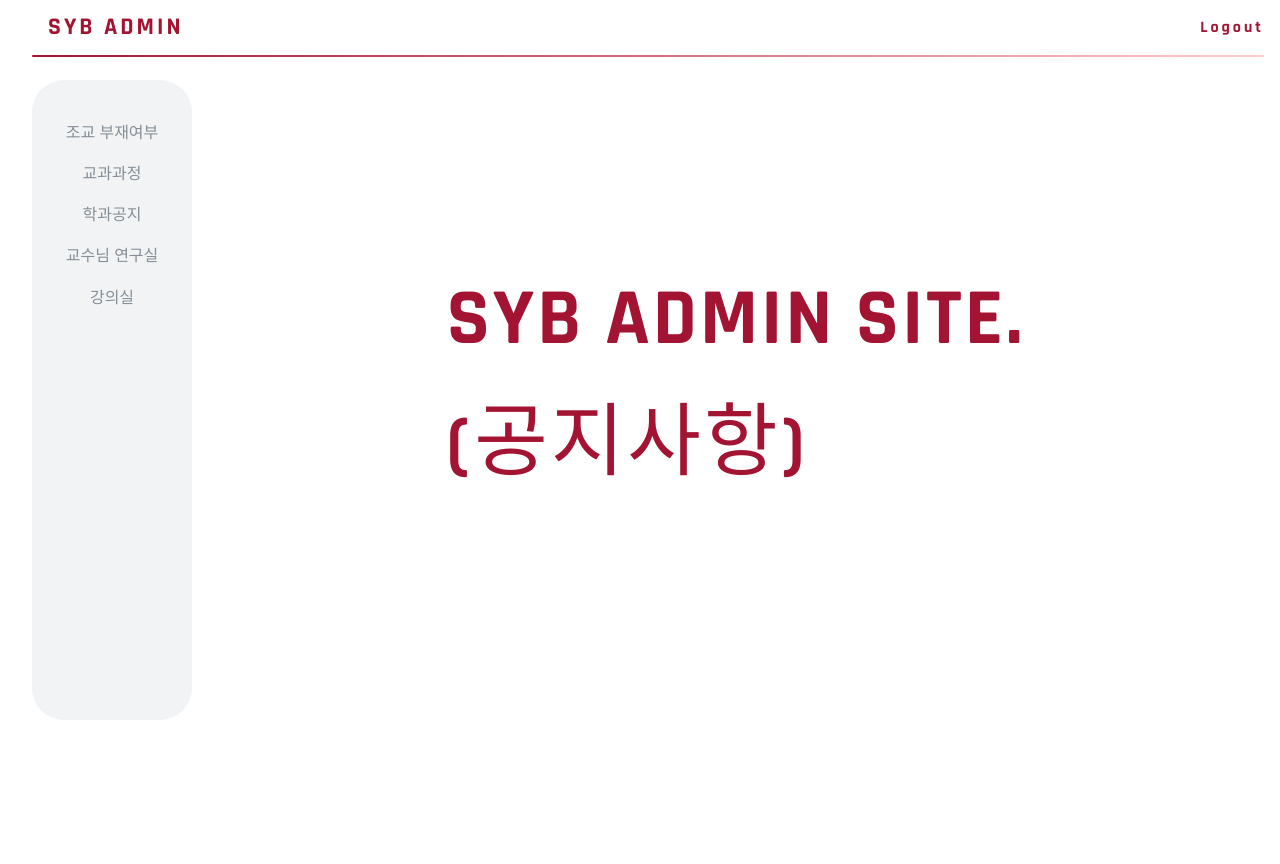
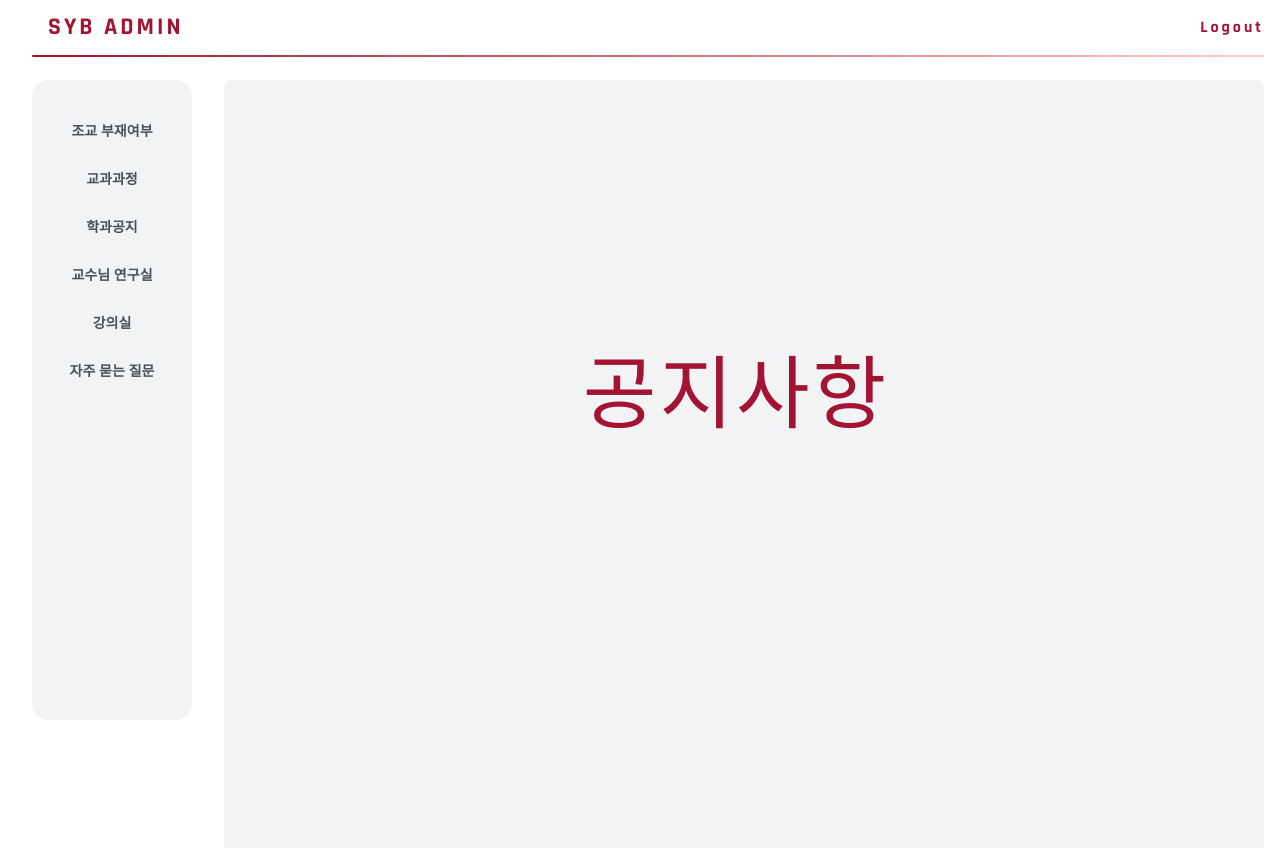
Before and after one commit to MLifeFam/SYB-web, a React (Create React App) app: page /main in a window 1280 px wide. Shown: the top 864 px of the page. Built offline with nearby package versions, Linux system fonts and the light colour scheme.

Commit message:
메인페이지 UI변경 및 자주 묻는 질문 페이지 추가
1. 전체적인 UI 변경
2. 자주 묻는 질문페이지 추가

```diff
--- a/src/components/Menu.js
+++ b/src/components/Menu.js
@@ -11,15 +11,13 @@ const MenuContainer = styled.div`
 `;
 
 const MenuContent = styled.div`
-    color:${oc.gray[6]};
-    font-size:1rem;
-    ':hover':{
-        color:"red"
-    }
+    color:${oc.gray[7]};
+    font-weight:bold;
 `;
 
 const Spacing = styled.div`
     margin:0.5rem 0;
+    height:2rem;
 `;
 
 
@@ -63,6 +61,13 @@ class Menu extends Component{
                         </MenuContent>
                     </Spacing>
                 </Link>
+                <Link to="/bestqa" style={{textDecoration: 'none'}}>
+                    <Spacing>
+                        <MenuContent>
+                            자주 묻는 질문
+                        </MenuContent>
+                    </Spacing>
+                </Link>
             </MenuContainer>
         );
     }
--- /dev/null
+++ b/src/pages/Bestqa.js
@@ -0,0 +1,72 @@
+import React from "react";
+import axios from "axios";
+import { Form, Select, Input, Button } from "antd";
+import { ToastContainer, toast } from "react-toastify";
+import "react-toastify/dist/ReactToastify.css";
+
+const BestqaData = ({ data }) => {
+    const [form] = Form.useForm();
+    const onFinishFunc = async (formData) => {
+      const response = await axios
+        .put(`https://mfam.site/bestqa/${data.id}`, formData)
+        .catch((error) => {
+          toast.error("에러가 났어요!");
+        });
+      toast.success("수정에 성공하였습니다!");
+      console.log(response);
+    };
+    return (
+      <div style={{width:"30rem"}}>
+        <Form
+          initialValues={{ id: data.id, question: data.question }}
+          onFinish={onFinishFunc}
+          form={form}
+        >
+          <Form.Item label={`Top ${data.id} `} name="id"></Form.Item>
+          <Form.Item label="질문" name="question">
+            <Input/>
+          </Form.Item>
+          <Form.Item colon={false} wrapperCol={{ span: 11, offset: 11 }}>
+            <Button type="primary" htmlType="submit">
+              수정하기
+            </Button>
+          </Form.Item>
+        </Form>
+        <ToastContainer
+          position="bottom-right"
+          autoClose={2500}
+          hideProgressBar={false}
+          newestOnTop={false}
+          closeOnClick
+          rtl={false}
+          pauseOnFocusLoss
+          draggable
+          pauseOnHover
+        />
+      </div>
+    );
+  };
+
+const Bestqa = () => {
+    const [data, setData] = React.useState([]);
+    const getData = React.useCallback(async () => {
+      const response = await axios.get("https://mfam.site/bestqa");
+      console.log(response);
+      setData(response.data);
+    }, []);
+    React.useEffect(() => {
+      getData();
+    }, []);
+    return (
+      <div style={{margin: "3% 10%", padding:"1% 0%", display:"flex",alignItems:"center", flexDirection:"column", background:"white", borderRadius:"0.5rem",border:"2px solid lightgray"}}>
+        <div style={{ textAlign: "center", fontSize: "30px", margin:"0 0 2rem 0"}}>
+          자주 묻는 질문 수정 페이지
+        </div>
+        {data.map((it, i) => {
+          return <BestqaData key={it.classname} data={it}/>;
+        })}
+      </div>
+    );
+  };
+
+export default Bestqa;
--- a/src/pages/Curriculum.js
+++ b/src/pages/Curriculum.js
@@ -13,7 +13,7 @@ const Curriculum = () => {
     const [data, setData] = React.useState([]);
     const [isDisable, setDisable] = React.useState(true);
     const getData = React.useCallback(async () => {
-      const response = await axios.get(`http://mfam.site:3001/curriculum/${department}`);
+      const response = await axios.get(`https://mfam.site/curriculum/${department}`);
       console.log(response);
       setData(response.data);
 
@@ -34,7 +34,7 @@ const Curriculum = () => {
 
     const onFinish = async (formData) => {
       const response = await axios
-      .put(`http://mfam.site:3001/curriculum/${formData.department}`, formData)
+      .put(`https://mfam.site/${formData.department}`, formData)
       .catch((error) => {
         toast.error("에러가 났어요!");
       });
@@ -48,7 +48,7 @@ const Curriculum = () => {
     }, [department, getData]);
 
     return (
-      <div style={{ margin: "3% 10%", display:"flex",alignItems:"center", flexDirection:"column"}}>
+      <div style={{margin: "3% 10%", padding:"1% 0%", display:"flex",alignItems:"center", flexDirection:"column", background:"white", borderRadius:"0.5rem",border:"2px solid lightgray"}}>
         <div style={{ textAlign: "center", fontSize: "30px" }}>
           <p>교과 과정 링크 수정 페이지</p>
         </div>
--- a/src/pages/MainPage.js
+++ b/src/pages/MainPage.js
@@ -9,6 +9,7 @@ import Status from './Status';
 import Notice from './Notice';
 import Professor from './Professor';
 import Timetable from './Timetable';
+import Bestqa from './Bestqa';
 import oc from 'open-color';
 
 const Container = styled.div`
@@ -19,13 +20,14 @@ const Container = styled.div`
     position:absolute;
     margin-top:3rem;
     margin-left:2rem;
+    overflow:hidden;
 `;
 
 const MenuBar = styled.div`
   width:10rem;
   height:80%;
   background-color:${oc.gray[1]};
-  border-radius:2rem;
+  border-radius:1rem;
   position:fixed;
   z-index:2;
 `;
@@ -33,8 +35,9 @@ const MenuBar = styled.div`
 const Contents = styled.div`
   width:100%;
   height:100%;
-  margin-left:12rem;
-  margin-right:3rem;
+  margin:2rem 3rem 3rem 12rem;
+  border-radius:0.5rem;
+  background-color:${oc.gray[1]};
 `;
 
 class MainPage extends Component{
@@ -49,7 +52,7 @@ class MainPage extends Component{
                 <MenuBar style={{marginTop:"2rem"}}>
                   <Menu/>
                 </MenuBar>
-                <Contents style={{marginTop:"1rem"}}>
+                <Contents>
                   <Switch>
                     <Route path="/main" component={Welcome} exact/>
                     <Route path="/status" component={Status} exact/>
@@ -57,6 +60,7 @@ class MainPage extends Component{
                     <Route path="/notice" component={Notice} exact/>
                     <Route path="/professor" component={Professor} exact/>
                     <Route path="/timetable" component={Timetable} exact/>
+                    <Route path="/bestqa" component={Bestqa} exact/>
                   </Switch>
                 </Contents>
               </Router>
--- a/src/pages/Notice.js
+++ b/src/pages/Notice.js
@@ -13,7 +13,7 @@ const Notice = () => {
     const [data, setData] = React.useState([]);
     const [isDisable, setDisable] = React.useState(true);
     const getData = React.useCallback(async () => {
-      const response = await axios.get(`http://mfam.site:3001/notice/${department}`);
+      const response = await axios.get(`https://mfam.site/notice/${department}`);
       console.log(response);
       setData(response.data);
 
@@ -34,7 +34,7 @@ const Notice = () => {
 
     const onFinish = async (formData) => {
       const response = await axios
-      .put(`http://mfam.site:3001/notice/${formData.department}`, formData)
+      .put(`https://mfam.site/notice/${formData.department}`, formData)
       .catch((error) => {
         toast.error("에러가 났어요!");
       });
@@ -48,7 +48,7 @@ const Notice = () => {
     }, [department, getData]);
 
     return (
-      <div style={{ margin: "3% 10%", display:"flex",alignItems:"center", flexDirection:"column"}}>
+      <div style={{margin: "3% 10%", padding:"1% 0%", display:"flex",alignItems:"center", flexDirection:"column", background:"white", borderRadius:"0.5rem",border:"2px solid lightgray"}}>
         <div style={{ textAlign: "center", fontSize: "30px" }}>
           <p>학과 공지 링크 수정 페이지</p>
         </div>
--- a/src/pages/Professor.js
+++ b/src/pages/Professor.js
@@ -10,7 +10,7 @@ const Professor = () => {
     const [inputValue, setInputValue] = React.useState("");
     const onFinishFunc = async (data) => {
       const response = await axios
-        .put(`http://mfam.site:3001/professor/${inputValue}`, data)
+        .put(`hhttps://mfam.site/professor/${inputValue}`, data)
         .catch((error) => {
           toast.error("에러가 났어요!");
         });
@@ -25,7 +25,7 @@ const Professor = () => {
     const onSearchFunc = async () => {
       console.log(inputValue);
       const response = await axios
-        .get(`http://mfam.site:3001/professor/${inputValue}`)
+        .get(`https://mfam.site/professor/${inputValue}`)
         .catch((error) => {
           toast.error("에러가 났어요!");
         });
@@ -40,7 +40,7 @@ const Professor = () => {
       });
     };
     return (
-    <div style={{ margin: "3% 10%", display:"flex",alignItems:"center", flexDirection:"column"}}>
+    <div style={{margin: "3% 10%", padding:"1% 0%", display:"flex",alignItems:"center", flexDirection:"column", background:"white", borderRadius:"0.5rem",border:"2px solid lightgray"}}>
         <div style={{ textAlign: "center", fontSize: "30px" }}>
           <p>교수님 연구실 수정 페이지</p>
         </div>
--- a/src/pages/Timetable.js
+++ b/src/pages/Timetable.js
@@ -10,7 +10,7 @@ const Timetable = () => {
     const [inputValue, setInputValue] = React.useState("");
     const onFinishFunc = async (data) => {
       const response = await axios
-        .put(`http://mfam.site:3001/timetable/${inputValue}`, data)
+        .put(`https://mfam.site/timetable/${inputValue}`, data)
         .catch((error) => {
           toast.error("에러가 났어요!");
         });
@@ -25,7 +25,7 @@ const Timetable = () => {
     const onSearchFunc = async () => {
       console.log(inputValue);
       const response = await axios
-        .get(`http://mfam.site:3001/timetable/${inputValue}`)
+        .get(`https://mfam.site/timetable/${inputValue}`)
         .catch((error) => {
           toast.error("에러가 났어요!");
         });
@@ -39,7 +39,7 @@ const Timetable = () => {
       });
     };
     return (
-    <div style={{ margin: "3% 10%", display:"flex",alignItems:"center", flexDirection:"column"}}>
+    <div style={{margin: "3% 10%", padding:"1% 0%", display:"flex",alignItems:"center", flexDirection:"column", background:"white", borderRadius:"0.5rem",border:"2px solid lightgray"}}>
         <div style={{ textAlign: "center", fontSize: "30px" }}>
           <p>강의실 시간표 수정 페이지</p>
         </div>
--- a/src/pages/Welcome.js
+++ b/src/pages/Welcome.js
@@ -27,8 +27,7 @@ class Welcome extends Component{
         return(
             <CenterPos>
                 <Font>
-                    SYB ADMIN SITE. <br/>
-                    (공지사항)
+                    공지사항
                 </Font>
             </CenterPos>
         );
```
Also changed, not shown: src/pages/Status.js (+4 -3 lines).
